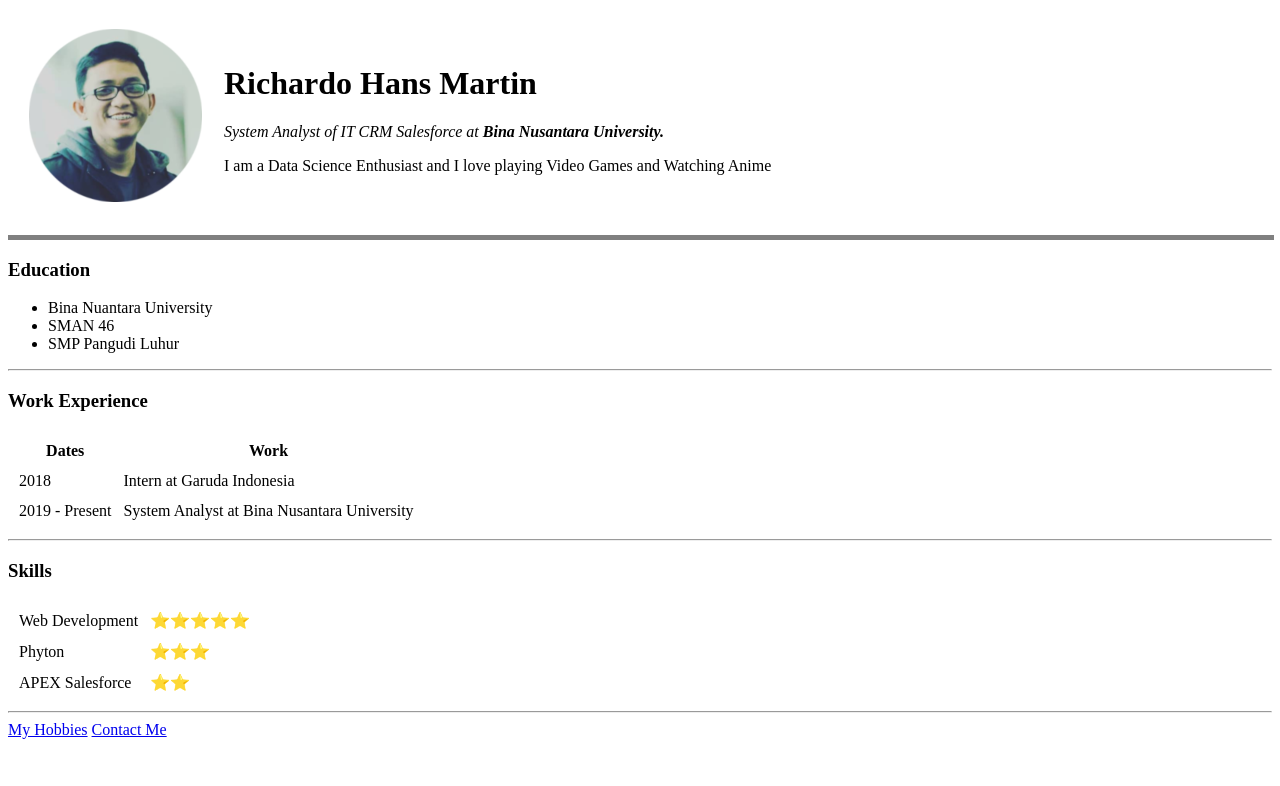
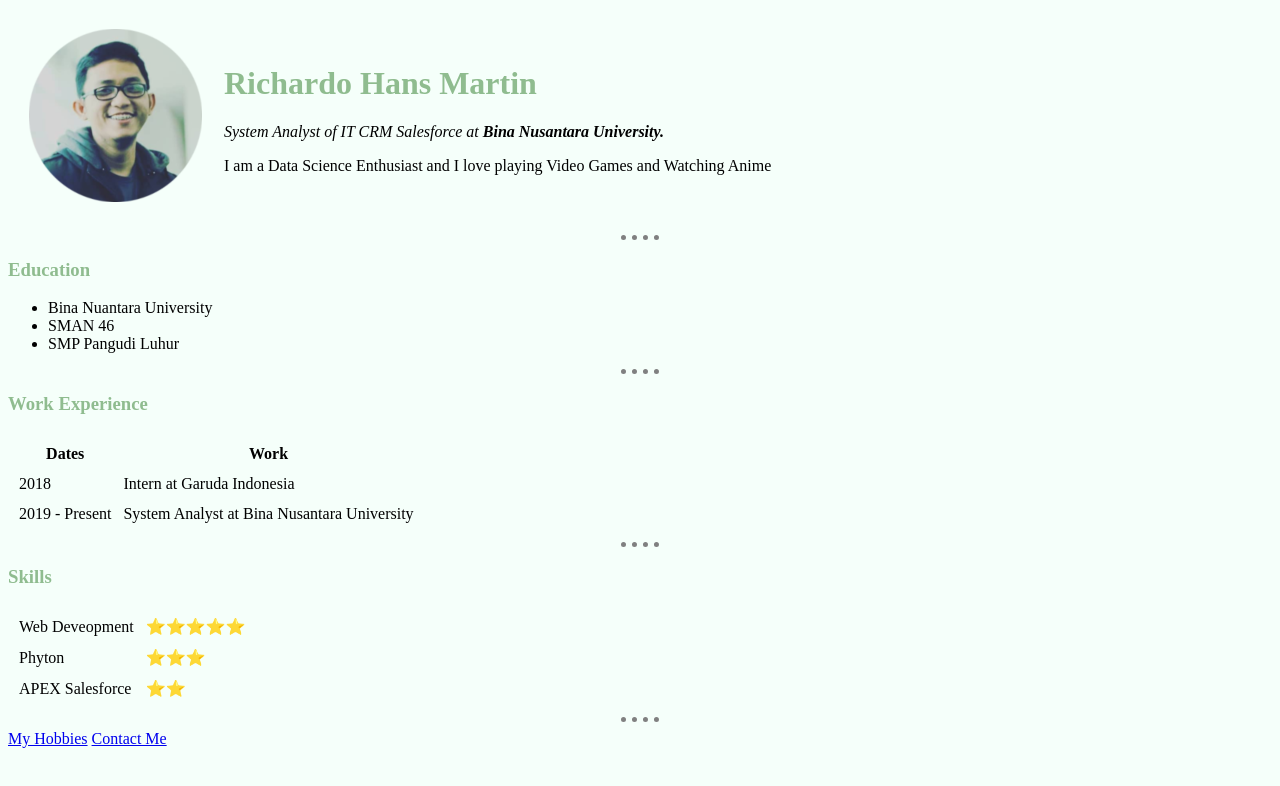
Before and after one commit to richardomartin8/cv, a plain HTML site: page index.html in a window 1280 px wide. Drawn offline with Linux system fonts and the light colour scheme.

Commit message:
Add files via upload

```diff
--- a/MyHobbies.html
+++ b/MyHobbies.html
@@ -2,6 +2,7 @@
 <html lang="en" dir="ltr">
   <head>
     <meta charset="utf-8">
+    <link rel="stylesheet" href="css/styles.css">
     <title></title>
   </head>
   <body>
--- /dev/null
+++ b/css/styles.css
@@ -0,0 +1,17 @@
+  body {
+    background-color: mintcream;
+  }
+
+  hr {
+    border-style: none;
+    border-top-style: dotted;
+    border-color: grey;
+    border-width: 5px;
+    width: 3%;
+  }
+  h1{
+    color: darkseagreen;
+  }
+  h3{
+    color: darkseagreen;
+  }
--- a/index.html
+++ b/index.html
@@ -1,20 +1,25 @@
 <!DOCTYPE html>
 <html>
+
 <head>
   <meta charset="utf-8">
   <title>⚡Richardo's Personal Site</title>
+  <link rel="stylesheet" href="css/styles.css">
+
 </head>
 
 <body>
-    <table cellspacing = "20">
+  <table cellspacing="20">
     <tr>
       <td><img src="Images/Richardo.png" alt="Richardo Profile Picture"></td>
-        <td><h1>Richardo Hans Martin</h1>
+      <td>
+        <h1>Richardo Hans Martin</h1>
         <p><em>System Analyst of IT CRM Salesforce at <strong>Bina Nusantara University.</strong></em></p>
-            <p>I am a Data Science Enthusiast and I love playing Video Games and Watching Anime</p></td>
+        <p>I am a Data Science Enthusiast and I love playing Video Games and Watching Anime</p>
+      </td>
     </tr>
   </table>
-    <hr width="100%" size="5" noshade>
+  <hr>
   <h3>Education</h3>
   <ul>
     <li>Bina Nuantara University</li>
@@ -43,9 +48,9 @@
   </table>
   <hr>
   <h3>Skills</h3>
-    <table cellspacing = "10">
+  <table cellspacing="10">
     <tr>
-         <td>Web Development</td>
+      <td>Web Deveopment</td>
       <td>⭐⭐⭐⭐⭐</td>
     </tr>
     <tr>
@@ -60,4 +65,5 @@
   <hr>
   <a href="MyHobbies.html">My Hobbies</a>
   <a href="contact-me.html">Contact Me</a>
+
 </html>
```
Also changed, not shown: contact-me.html (+2 -1 lines). Lines whose indentation alone changed are shown as unchanged.
